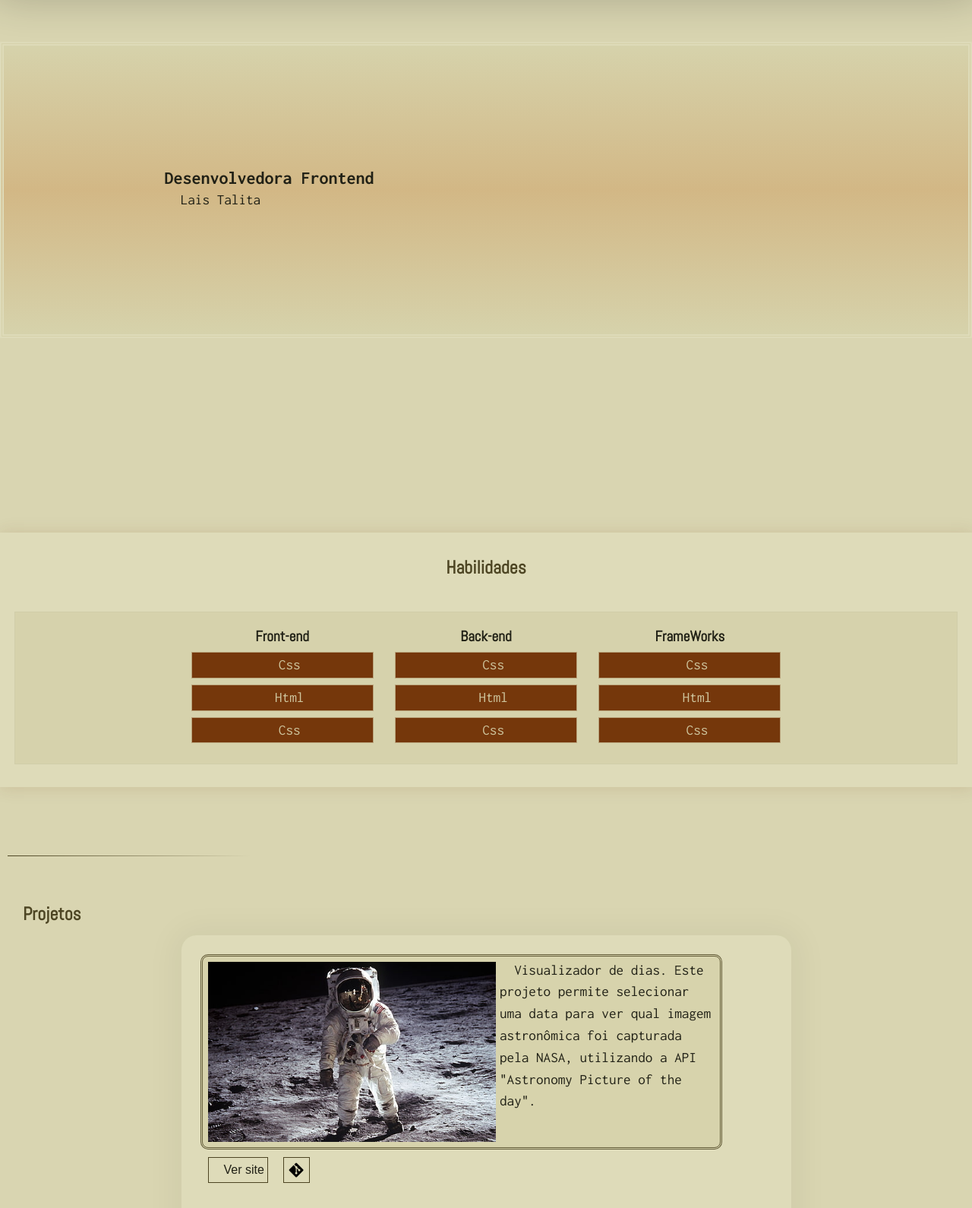
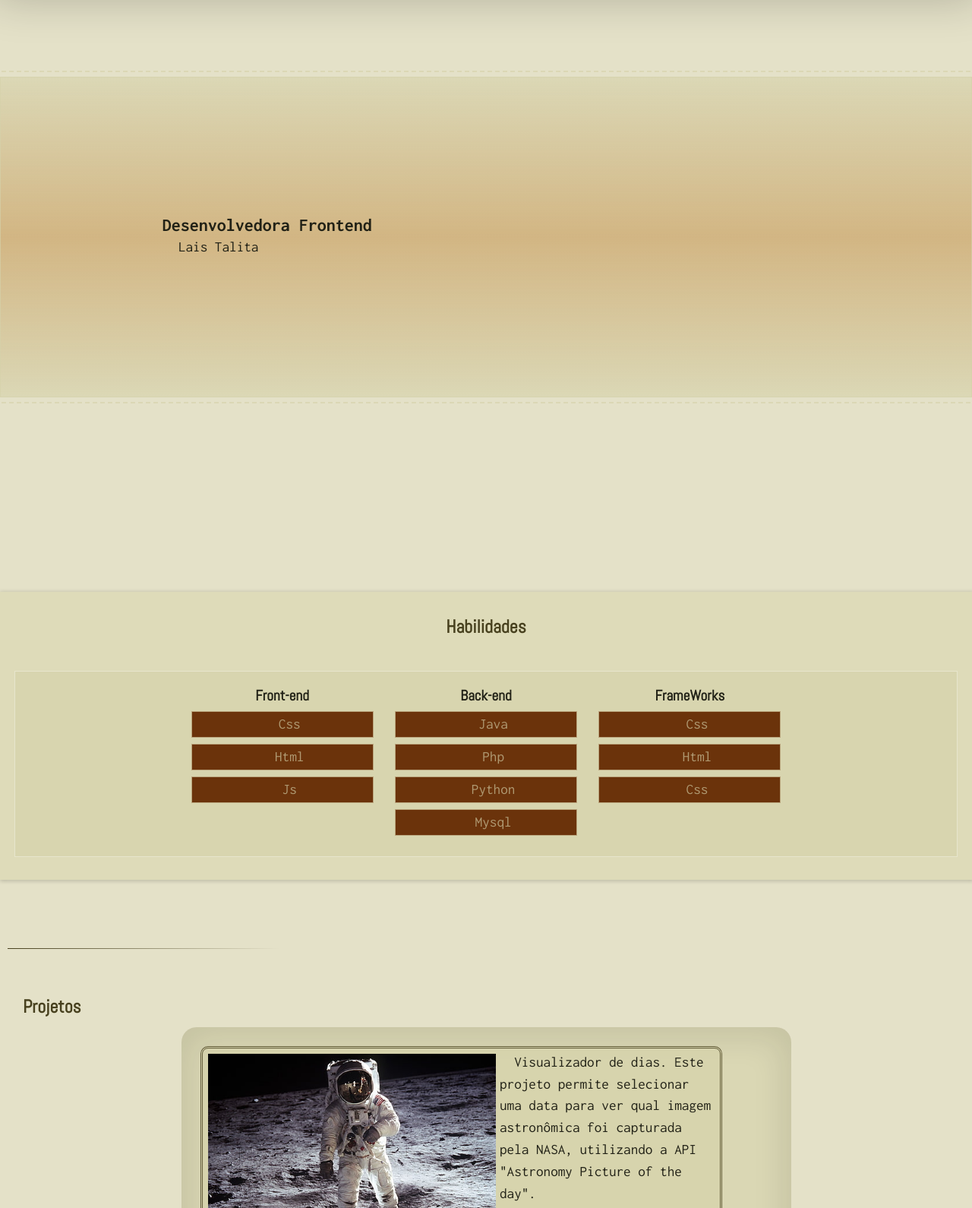
Before and after one commit to laisTalita/ProjetoTata, a plain HTML site: page index.html in a window 1280 px wide. Shown: the part 65-1655 px from the top of the page at 76% size. Drawn offline with nearby package versions, Linux system fonts and the light colour scheme.

Commit message:
cores e width

```diff
--- a/estilo/style.css
+++ b/estilo/style.css
@@ -1,10 +1,10 @@
 @import url('https://fonts.googleapis.com/css2?family=Abel&display=swap');
 @import url('https://fonts.googleapis.com/css2?family=Inconsolata:wght@200..900&display=swap');
 :root{
-    --oliver: #4d4523;
-    --barlap: #d2b582ec;
-    --coconut:#d6d2abec;
-    --cinnamon:#75370b;
+    --oliver: #47401e;
+    --barlap: #d2b582fa;
+    --coconut:#d6d2aba5;
+    --cinnamon:#6b330b;
     --slate: #212116;
     --textI: "Abel", sans-serif ;
     --textS: "Inconsolata", monospace;
@@ -76,7 +76,7 @@ hr{
     border: none;
     height: 1px;
     margin: 90px 1px 2px 10px;
-    width: 25%;
+    width: 28%;
     background-image: linear-gradient(to right,var(--oliver), transparent) ;
 }
 h2 {
@@ -89,42 +89,7 @@ h3{
     font-family: var(--textI);
     color: var(--slate);
 }
- @media (max-width:710px){
-    #sobre{
-        border: none;
-    }
-    p,li> a{
-        font-size: 18px;
-        line-height: 1;
-       letter-spacing: 0.5;
-    }
-    h1,h2{
-        font-size: 1.3em;
-    }
 
-    #mnu{
-        display:inline;
-    }
-    .links {
-        text-align: right;
-        position: absolute;
-        width: 150px;
-        top: 32px;
-        right: 14px;
-        background-color: #212116;
-        display: none;
-    }
-    .links.show{
-        display: block;
-    }
-    .links li{
-        margin: 6px 5px;
-    }
-    .cont{
-        width: 210px;
-    }
-
-}
 @media (max-width:1020px){
 #f1{
     display: flex;
@@ -135,7 +100,7 @@ h3{
 }
 
  .links li:hover{
-    background-color: rgba(0, 0, 0, 0.146);
+    background-color: rgba(0, 0, 0, 0.259);
  }
 section {
     margin: 0px auto;
@@ -145,20 +110,22 @@ section {
 #sobre{
     display: flex;
     justify-content: center;
-    margin-top: 120px;
+    margin-top: 13%;
     margin-bottom: 20%;
-    border: 5px  double #dedbb9;
+    border: 1px solid var(--coconut) ;
+    outline: 2px dashed var(--coconut);
+    outline-offset: 6px;
     background-image:linear-gradient(to bottom,var(--coconut),var(--barlap), var(--coconut) ) ;
 
 }
-.sobre{
+#sobre div{
     display: flex;
     justify-content: center;
     flex-direction: column;
     align-items: left;
-    padding: 40px ;
+    padding: 20px ;
     width: 70%;
-    height: 30vh;
+    height: 40vh;
 }
 /* #sobre .logo{
     font-size: 2em;
@@ -177,14 +144,14 @@ section {
 }
 #tecnologias{
     background-color:#dedbb9;
-    box-shadow:  1px 1px 20px 1px #71330720;
+    box-shadow:  1px 1px 5px 1px #0000002b;
     display: flex;
     flex-direction: column;
     align-items: center;
     justify-content: center;
 }
 #listas{
-    border: 1px solid #7575730e;
+    border: 1px solid #ffffff5d;
     margin-top: 43px;
     display: flex;
     flex-wrap: wrap;
@@ -223,7 +190,7 @@ section {
 }
 .proj{
     margin: 1%;
-    box-shadow: 1px 2px 40px 12px #13120e0b;
+    box-shadow: inset 1px 2px 40px 12px #13120e1a;
     padding: 5px;
     width: 65%;
     display: flex;
@@ -231,7 +198,7 @@ section {
     flex-direction: column;
     align-items: center;
     border-radius: 20px;
-    background-color: #dedbb9;
+    background-color: var(--coconut);
 }
 .projetos ,.projeto{
     width: 90% ;
@@ -240,7 +207,7 @@ section {
     padding: 2px  ;
     border-radius: 10px;
     overflow: auto;
-    max-height: 250px;
+    max-height: 240px;
     min-width: 150px;
 
 }
@@ -281,14 +248,16 @@ section {
  cursor: pointer;
 }
 .proj button:hover{
-    background-color:#4d452365;
+    background-color:#4d4523be;
 }
 .proj i{
     padding: 3px;
     font-size: 1.7em;
 }
-.proj button >p{
+ button >p{
     font-weight: 500;
+    text-align: center;
+    padding: 2px 14px 2px 1px;
 
 }
 #projetos h2{
@@ -343,9 +312,9 @@ input[type=text]{
 
 }
 textarea{
-
-    width: 68%;
-    min-width: 200px;
+    width: 60%;
+    max-width: 400px;
+    max-height: 300px;
     margin-bottom: 30px;
 }
 
@@ -383,3 +352,44 @@ footer .Redes {
     padding: 1px 10px;
     color: var(--coconut);
 }
+
+@media (max-width:710px){
+    #sobre{
+        border: none;
+    }
+    p,li> a{
+        font-size: 18px;
+        line-height: 1;
+       letter-spacing: 0.5;
+    }
+    h1,h2{
+        font-size: 1.3em;
+    }
+
+    #mnu{
+        display:inline;
+    }
+    .links {
+        text-align: right;
+        position: absolute;
+        width: 150px;
+        top: 32px;
+        right: 14px;
+        background-color: #212116;
+        display: none;
+    }
+    .links.show{
+        display: block;
+    }
+    .links li{
+        margin: 6px 5px;
+    }
+    .cont{
+        width: 210px;
+    }
+    textarea{
+        max-width: 250px;
+        max-height: 200px;
+    }
+
+}
--- a/index.html
+++ b/index.html
@@ -41,7 +41,6 @@
               </div>
            </div>
             -->
-            <div class="sobre">
               <div>
                 <h1> Desenvolvedora Frontend</h1>
                 <p> Lais Talita</p>
@@ -49,7 +48,6 @@
 
 
               </div>
-            </div>
         </section>
 
 
@@ -61,16 +59,18 @@
               <ul>
                 <li> <p><abbr title="Cascading style sheets">Css</abbr></p></li>
                 <li> <p><abbr title="Hypertext markup language">Html</abbr></p></li>
-                <li> <p><abbr title="Cascading style sheets">Css</abbr></p></li>
+                <li> <p><abbr title="Cascading style sheets">Js</abbr></p></li>
               </ul>
             </div>
             <div class="lista">
               <h3>Back-end</h3>
               <ul>
 
-                <li> <p><abbr title="Cascading style sheets">Css</abbr></p></li>
-                <li> <p><abbr title="Hypertext markup language">Html</abbr></p></li>
-                <li> <p><abbr title="Cascading style sheets">Css</abbr></p></li>
+                <li> <p><abbr title="Cascading style sheets">Java</abbr></p></li>
+                <li> <p><abbr title="Hypertext markup language">Php</abbr></p></li>
+                <li> <p><abbr title="Cascading style sheets">Python</abbr></p></li>
+                <li> <p><abbr title="Cascading style sheets">Mysql</abbr></p></li>
+
               </ul>
             </div>
             <div class="lista">
```
